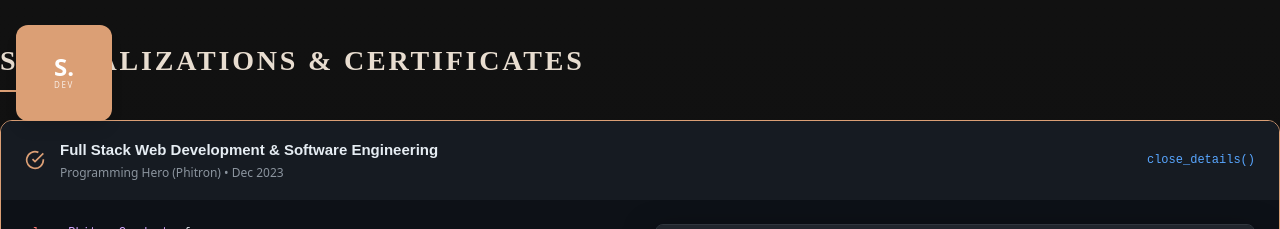
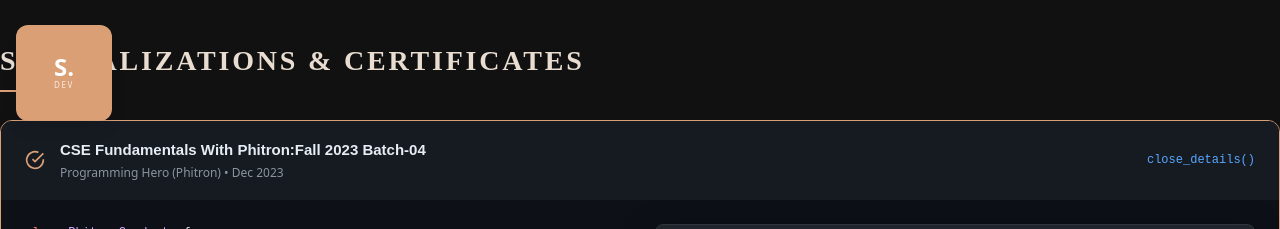
Before and after one commit to Sadid205/md-abdullah-al-sadid-repository, a React (Vite) app: page /certificates in a window 1280 px wide. Shown: the top 229 px of the page. Built offline with nearby package versions, Linux system fonts and the light colour scheme.

Commit message:
added skills on portfolio

```diff
--- a/src/components/Certifficate.jsx
+++ b/src/components/Certifficate.jsx
@@ -3,7 +3,7 @@ import { useState } from "react";
 const CERTIFICATES = [
   {
     id: 1,
-    title: "Full Stack Web Development & Software Engineering",
+    title: "CSE Fundamentals With Phitron:Fall 2023 Batch-04",
     issuer: "Programming Hero (Phitron)",
     date: "Dec 2023",
     image: "/assets/certificate_phitron.jpg",
```
